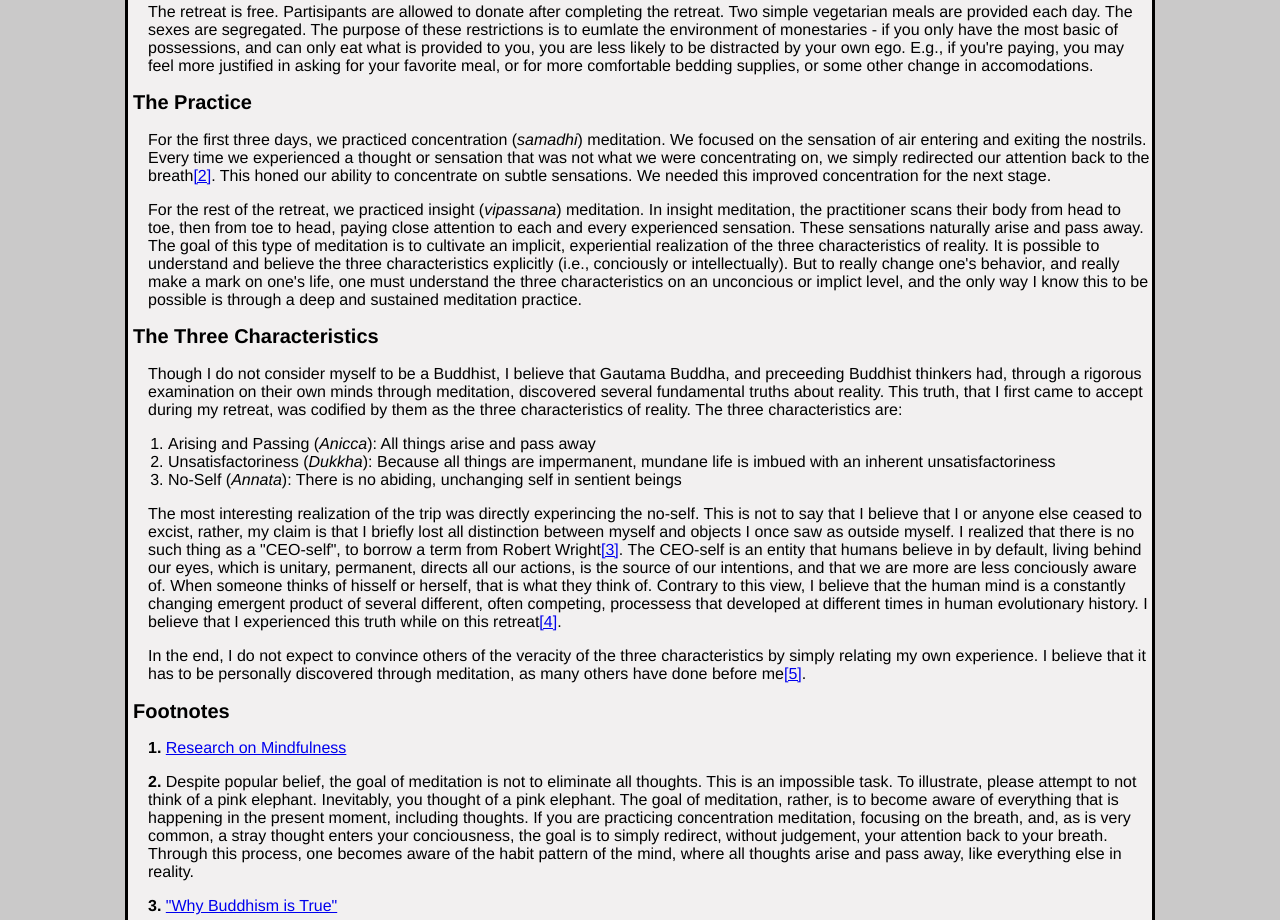
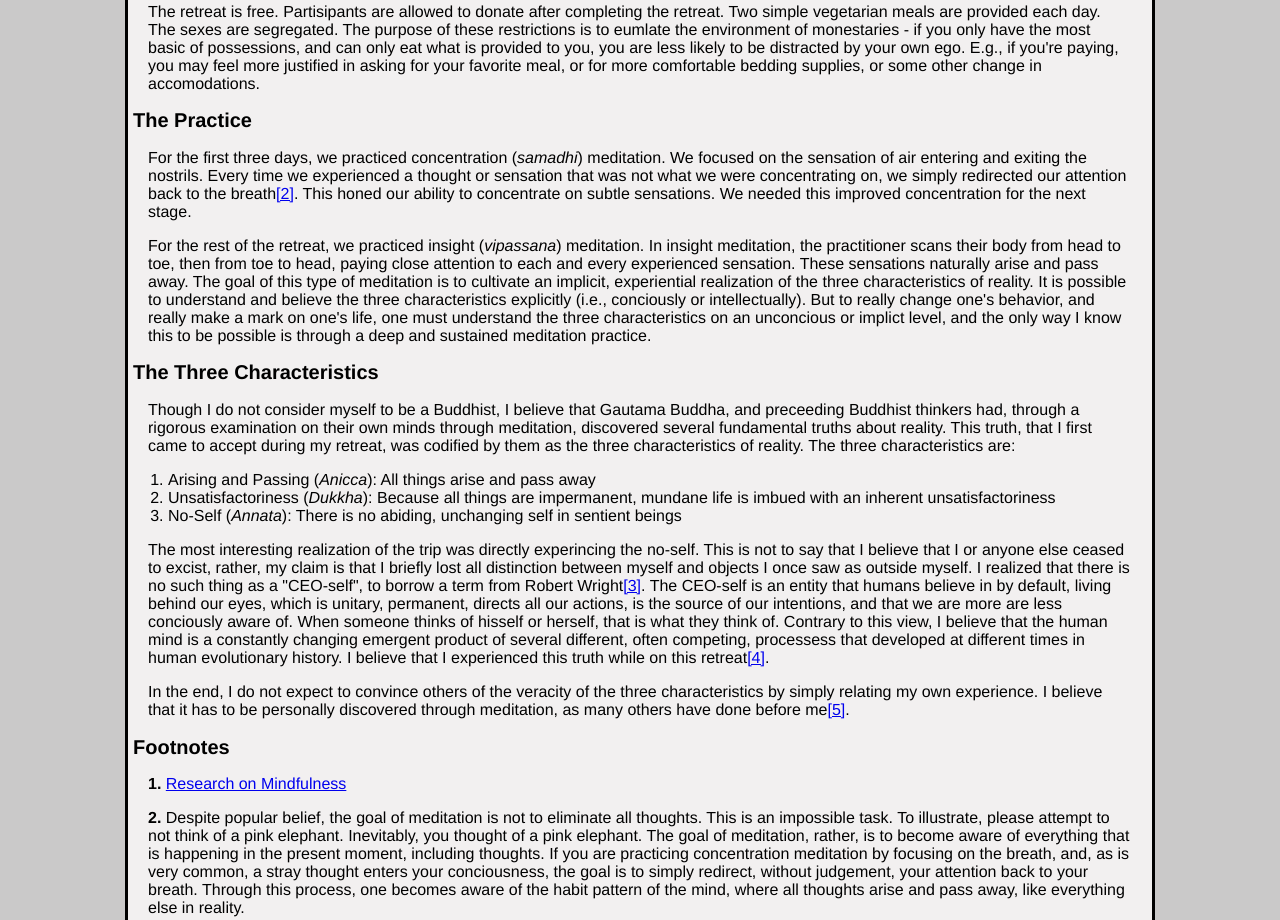
Before and after one commit to Alexander-Golubski/html-me-something, a plain HTML site: page index.html in a window 1280 px wide. Shown: the part 839-1759 px from the top of the page. Drawn offline with Linux system fonts and the light colour scheme.

Commit message:
polishing and copy-editing

```diff
--- a/index.html
+++ b/index.html
@@ -23,7 +23,7 @@
       </nav>
     </header>
     <body>
-  </article>
+      <article>
         <div id="introduction">
           <h2>Introduction</h2>
           <p>In February of this year, I left town for a ten-day silent mediation retreat. During that time, I meditated with myself and others for over one-hundred hours. I expected serenity - which came - but I also experienced what felt like every possible emotion, in every possible permutation: from the most subtle to the most extreme. But most significantly, I briefly experienced an utter dissolution of any sense of being a permanent self, separate from the rest of the world.</p>
@@ -67,7 +67,7 @@
           <p><strong>1.</strong> <a href="https://en.wikipedia.org/wiki/Research_on_meditation#Mindfulness">Research on Mindfulness</a></p>
         </div>
         <div id="2">
-      <p><strong>2.</strong> Despite popular belief, the goal of meditation is not to eliminate all thoughts. This is an impossible task. To illustrate, please attempt to not think of a pink elephant. Inevitably, you thought of a pink elephant. The goal of meditation, rather, is to become aware of everything that is happening in the present moment, including thoughts. If you are practicing concentration meditation, focusing on the breath, and, as is very common, a stray thought enters your conciousness, the goal is to simply redirect, without judgement, your attention back to your breath. Through this process, one becomes aware of the habit pattern of the mind, where all thoughts arise and pass away, like everything else in reality.</p>
+          <p><strong>2.</strong> Despite popular belief, the goal of meditation is not to eliminate all thoughts. This is an impossible task. To illustrate, please attempt to not think of a pink elephant. Inevitably, you thought of a pink elephant. The goal of meditation, rather, is to become aware of everything that is happening in the present moment, including thoughts. If you are practicing concentration meditation by focusing on the breath, and, as is very common, a stray thought enters your conciousness, the goal is to simply redirect, without judgement, your attention back to your breath. Through this process, one becomes aware of the habit pattern of the mind, where all thoughts arise and pass away, like everything else in reality.</p>
         </div>
         <div id="3">
           <p><strong>3.</strong> <a href="https://www.amazon.com/Why-Buddhism-True-Philosophy-Enlightenment/dp/1439195455">"Why Buddhism is True"</a></p>
--- a/styles.css
+++ b/styles.css
@@ -28,7 +28,7 @@ body {
   border-radius: 15px;
 }
 
-main, footer {
+main {
   background-color: #F2F0F0;
 }
 
@@ -68,4 +68,5 @@ h2 {
 
 p {
   padding-left: 20px;
+  padding-right: 20px;
 }
```
Lines whose indentation alone changed are shown as unchanged.
